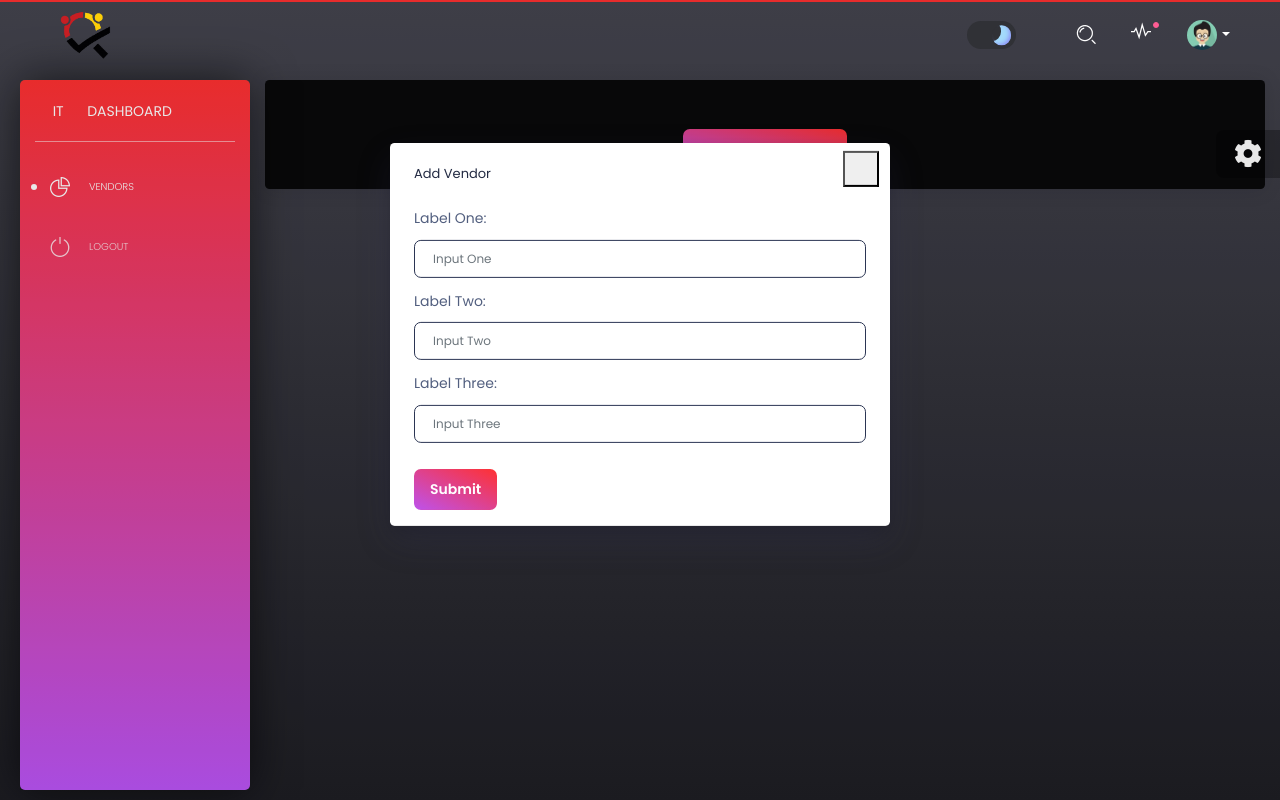
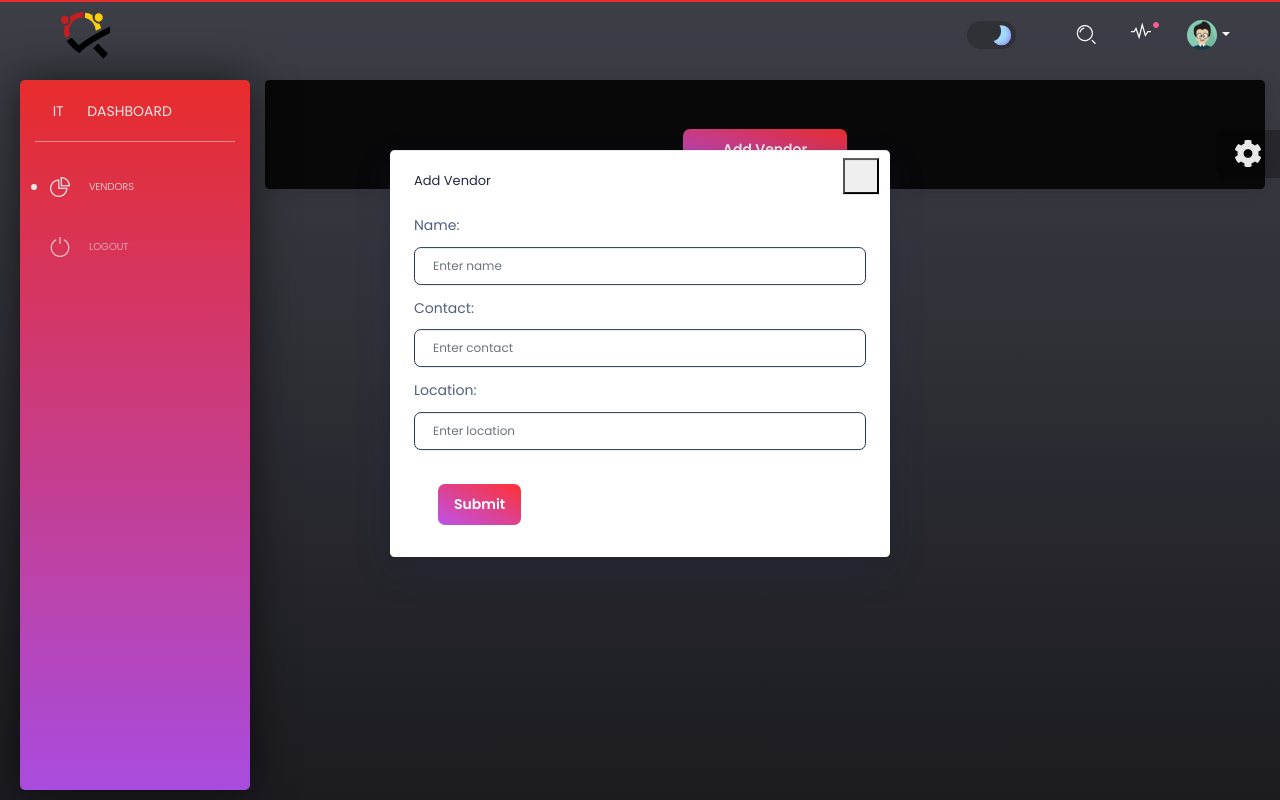
Before and after one commit to 1rayanharoon/Vendor_Management, a Flask app: page /index in a window 1280 px wide, after a click on "Add Vendor". Run offline with Flask 2, Linux system fonts and the light colour scheme; the visitor is signed in with stand-in values (Sample User, id 1); parts of the project's set-up code (start-up, migrations or seed data) failed here and were passed over; some libraries are stand-ins or nearby versions.

Commit message:
feat: Add vendor form and functionality to home page
This commit adds a new vendor form to the home page, allowing users to add vendors to the system. The form includes fields for name, location, and contact information. When the form is submitted, the data is validated and saved to the database. If the validation fails, an error message is displayed.

```diff
--- a/apps/authentication/forms.py
+++ b/apps/authentication/forms.py
@@ -4,8 +4,10 @@ Copyright (c) 2019 - present AppSeed.us
 """
 
 from flask_wtf import FlaskForm
-from wtforms import StringField, PasswordField, SelectField
+from wtforms import StringField, PasswordField, SelectField, SubmitField
 from wtforms.validators import Email, DataRequired
+
+
 
 # login and registration
 
@@ -30,3 +32,12 @@ class CreateAccountForm(FlaskForm):
                              id='pwd_create',
                              validators=[DataRequired()])
     account_type = SelectField('Account Type', choices=[('Admin', 'Admin'), ('Manager', 'Manager'),('Vendor','Vendor'),('Client','Client')])  # Dropdown for account types
+
+
+
+# Add vendor form
+
+class VendorForm(FlaskForm):
+    name = StringField('Name', validators=[DataRequired()])
+    location = StringField('Location', validators=[DataRequired()])
+    contact = StringField('Contact', validators=[DataRequired()])
--- a/apps/authentication/models.py
+++ b/apps/authentication/models.py
@@ -49,10 +49,10 @@ class Vendor(db.Model):
     name = db.Column(db.String(100), nullable=False)
     location = db.Column(db.String(100), nullable=False)
     contact = db.Column(db.String(100), nullable=False)
-    # Add other relevant fields as needed
 
     def __repr__(self):
-        return f"Vendor('{self.name}', '{self.location}')"
+        return f"Vendor('{self.name}', '{self.location}', '{self.contact}')"
+
 
 
 
--- a/apps/home/routes.py
+++ b/apps/home/routes.py
@@ -1,20 +1,39 @@
-# -*- encoding: utf-8 -*-
-"""
-Copyright (c) 2019 - present AppSeed.us
-"""
-
+from apps import db
 from apps.home import blueprint
-from flask import render_template, request
+from flask import render_template, request, redirect, url_for
 from flask_login import login_required
 from jinja2 import TemplateNotFound
-
+from apps.authentication.forms import VendorForm
+from apps.authentication.models import Vendor
 
 @blueprint.route('/index')
 @login_required
 def index():
+    vendor_form = VendorForm()  # Create a new, empty form instance
+    return render_template('home/index.html', segment='index', form=vendor_form)
 
-    return render_template('home/index.html', segment='index')
+@blueprint.route('/add_vendor', methods=['POST'])
+def add_vendor():
+    vendor_form = VendorForm(request.form)
+    if vendor_form.validate_on_submit():
+        name = vendor_form.name.data
+        contact = vendor_form.contact.data
+        location = vendor_form.location.data
 
+        # Create a new vendor object
+        vendor = Vendor(name=name, contact=contact, location=location)
+
+        # Save vendor to the database
+        db.session.add(vendor)
+        db.session.commit()
+
+        # Redirect to index with a new, empty form
+        return redirect(url_for('home_blueprint.index'))
+
+    # If form validation fails, render the template with the current form
+    return render_template('home/index.html', form=vendor_form, msg="Failed to add vendor. Please try again.")
+
+# ... (rest of the code remains the same)
 
 @blueprint.route('/<template>')
 @login_required
--- a/apps/templates/home/index.html
+++ b/apps/templates/home/index.html
@@ -25,6 +25,7 @@
     </div>
 
     <!-- Modal -->
+    <!-- Add Vendor Modal -->
     <div class="modal fade" id="vendorModal" tabindex="-1" aria-labelledby="vendorModalLabel" aria-hidden="true">
         <div class="modal-dialog">
             <div class="modal-content">
@@ -33,23 +34,25 @@
                     <button type="button" class="btn-close" data-bs-dismiss="modal" aria-label="Close"></button>
                 </div>
                 <div class="modal-body">
-                    <form>
+                    <form method="post" action="{{ url_for('home_blueprint.add_vendor') }}">
+                        {{ form.hidden_tag() }}
                         <div class="form-group">
-                            <label for="input1">Label One:</label>
-                            <input type="text" id="input1" class="form-control" placeholder="Input One">
+                            <label for="name">Name:</label>
+                            {{ form.name(class="form-control", id="name", placeholder="Enter name") }}
                         </div>
                         <div class="form-group">
-                            <label for="input2">Label Two:</label>
-                            <input type="text" id="input2" class="form-control" placeholder="Input Two">
+                            <label for="contact">Contact:</label>
+                            {{ form.contact(class="form-control", id="contact", placeholder="Enter contact") }}
                         </div>
                         <div class="form-group">
-                            <label for="input3">Label Three:</label>
-                            <input type="text" id="input3" class="form-control" placeholder="Input Three">
+                            <label for="location">Location:</label>
+                            {{ form.location(class="form-control", id="location", placeholder="Enter location") }}
+                        </div>
+
+                        <div class="modal-footer">
+                            <button type="submit" class="btn btn-primary">Submit</button>
                         </div>
                     </form>
-                </div>
-                <div class="modal-footer">
-                    <button type="submit" class="btn btn-primary">Submit</button>
                 </div>
             </div>
         </div>
```
